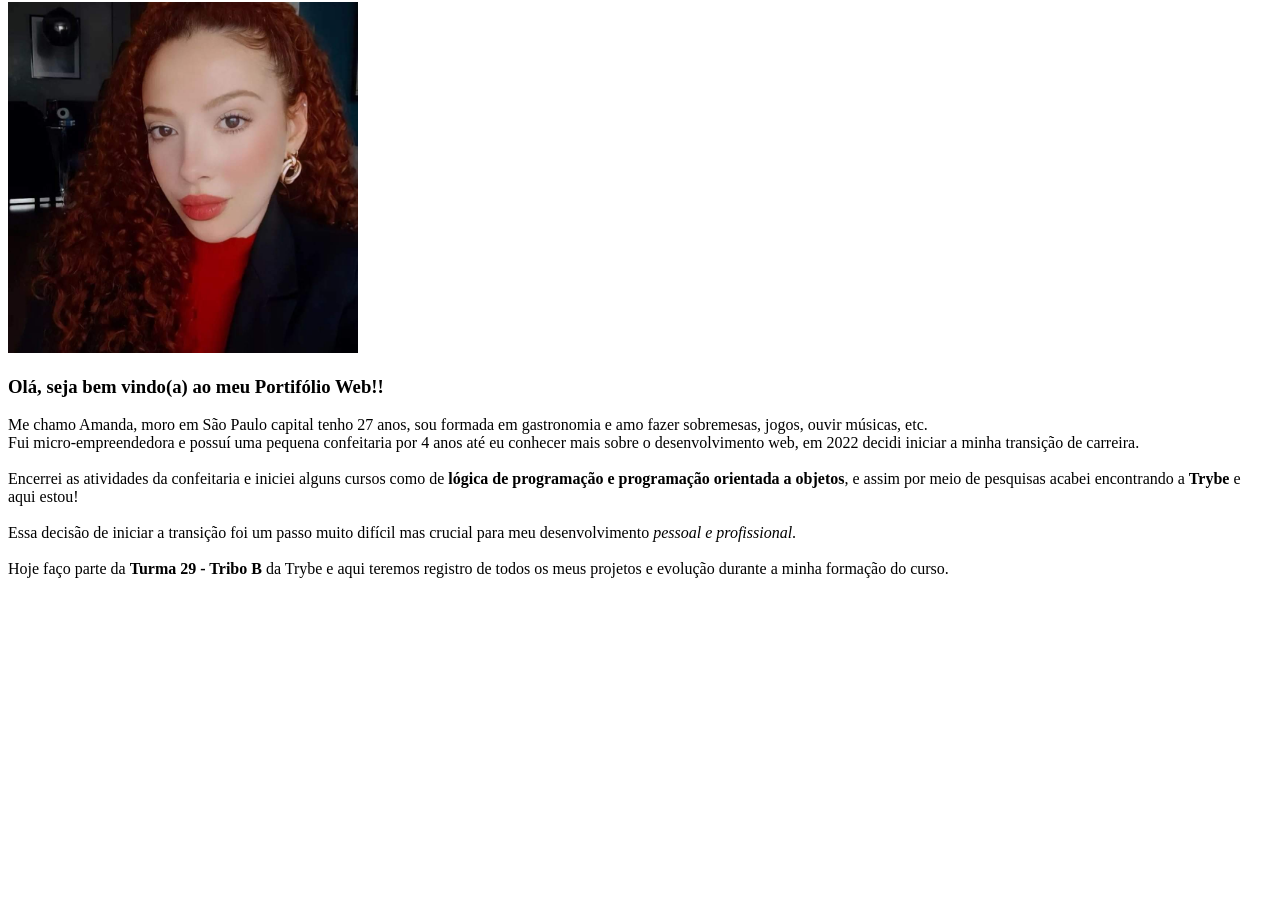
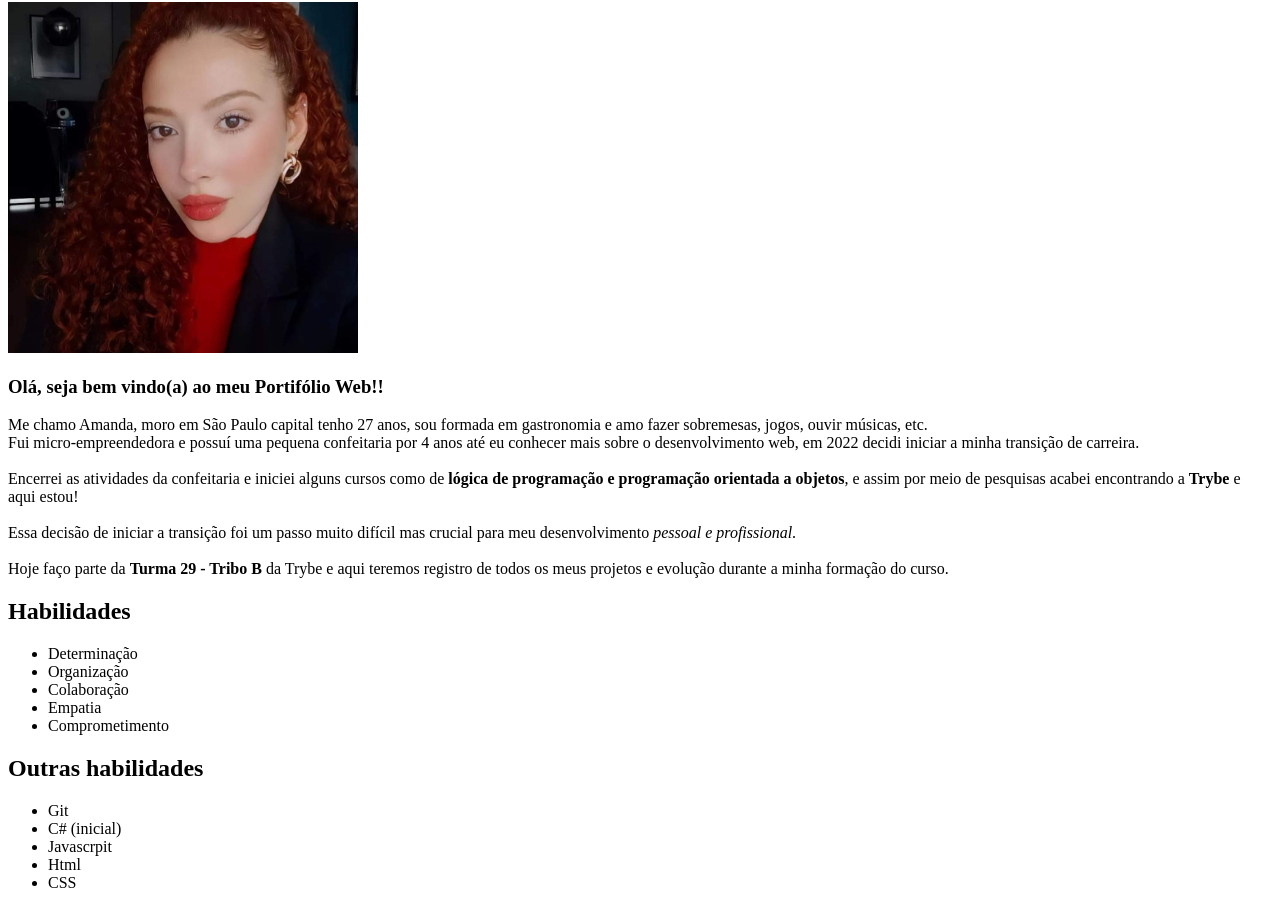
Before and after one commit to amanda-aragao/amanda-aragao.github.io, a plain HTML site: page index.html in a window 1280 px wide. Shown: the part 78-986 px from the top of the page. Before the commit the page ends 800 px from the top, so only its background shows below. Drawn offline with Linux system fonts and the light colour scheme.

Commit message:
Acrescentando habilidades1 e habilidades2 no index

```diff
--- a/index.html
+++ b/index.html
@@ -20,6 +20,24 @@
         <br><br>Hoje faço parte da <b>Turma 29 - Tribo B</b> da Trybe e aqui teremos registro de todos os meus projetos
          e evolução durante a minha formação do curso.
 
+         <h2 id="habilidades1"> Habilidades </h2>
+         <ul>
+            <li>Determinação </li>
+            <li>Organização</li>
+            <li>Colaboração</li>
+            <li>Empatia</li>
+            <li>Comprometimento</li>
+         </ul>
+
+         <h2 id="habilidades2"> Outras habilidades</h2>
+         <ul>
+            <li>Git</li>
+            <li>C# (inicial) </li>
+            <li>Javascrpit</li>
+            <li> Html </li>
+            <li> CSS</li>
+
+         </ul>
 
 </body>
 </html>
```
